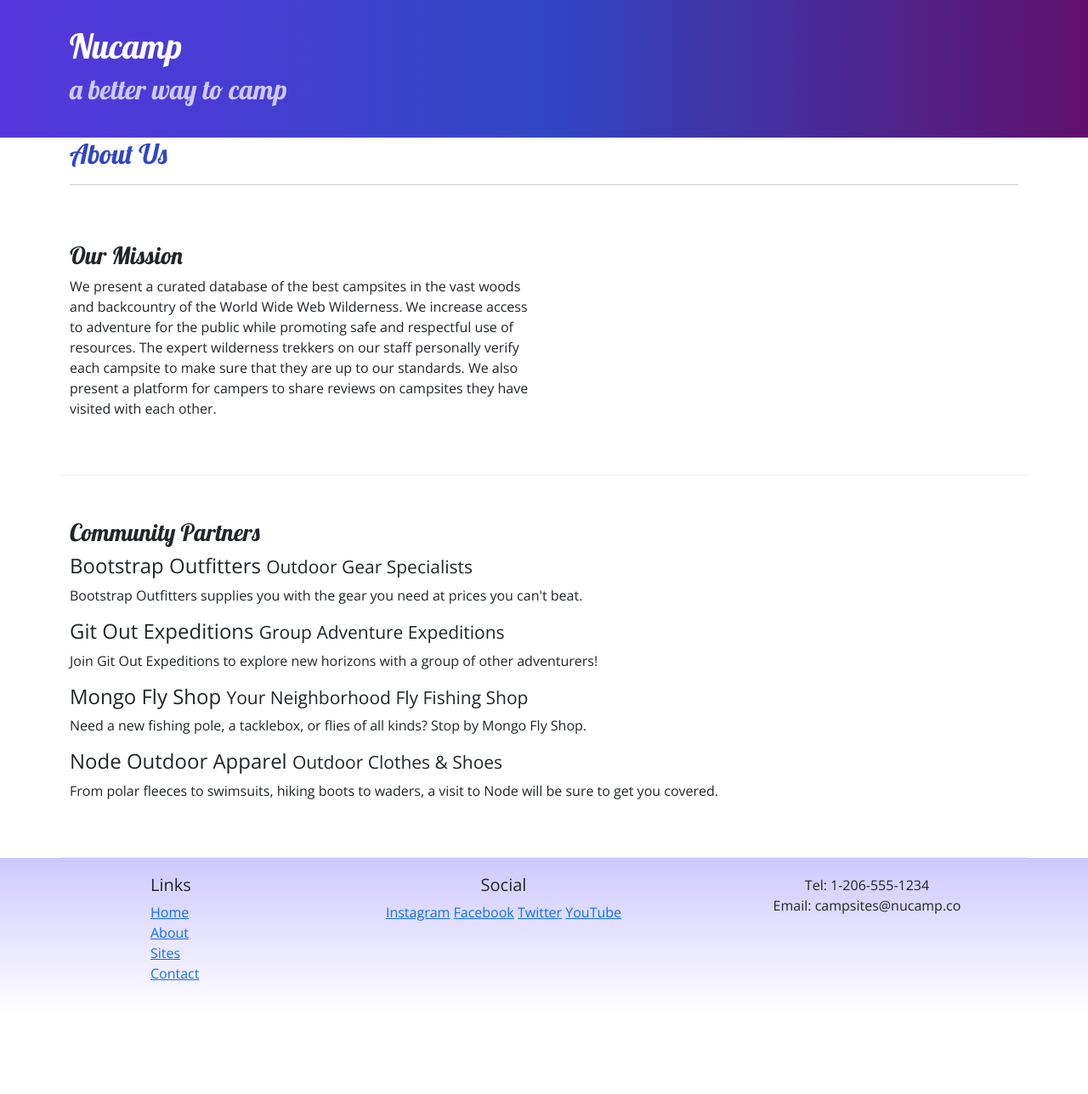
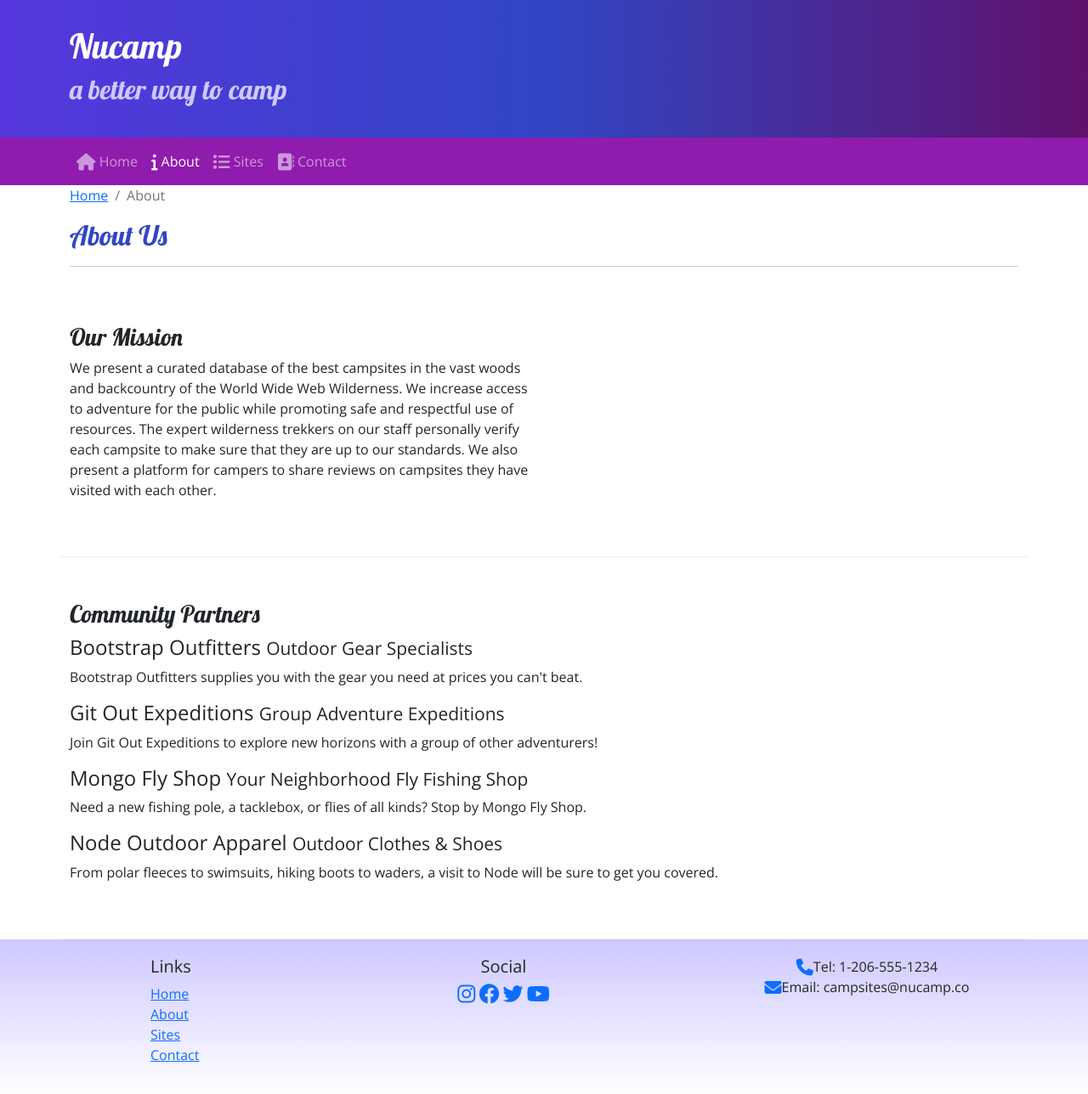
Before and after one commit to Ezrathewarrior/Nucampsite, a plain HTML site: page aboutus.html in a window 1280 px wide. Shown: the whole page at 85% size. Before the commit the page ends 1194 px from the top, so only its background shows below. Drawn offline with nearby package versions, Linux system fonts and the light colour scheme.

Commit message:
icon fonts

```diff
--- a/aboutus.html
+++ b/aboutus.html
@@ -9,7 +9,7 @@
     <link href="https://cdn.jsdelivr.net/npm/bootstrap@5.2.3/dist/css/bootstrap.min.css" rel="stylesheet" integrity="sha384-rbsA2VBKQhggwzxH7pPCaAqO46MgnOM80zW1RWuH61DGLwZJEdK2Kadq2F9CUG65" crossorigin="anonymous"/>
     <link rel="stylesheet" href="https://fonts.googleapis.com/css?family=Lobster|Open+Sans" />
     <link rel="stylesheet" href="css/styles.css">
-
+    <link rel="stylesheet" href="https://cdnjs.cloudflare.com/ajax/libs/font-awesome/6.2.1/css/all.min.css" integrity="sha512-MV7K8+y+gLIBoVD59lQIYicR65iaqukzvf/nwasF0nqhPay5w/9lJmVM2hMDcnK1OnMGCdVK+iQrJ7lzPJQd1w==" crossorigin="anonymous" referrerpolicy="no-referrer"/>
 </head>
 
 <body>
@@ -24,10 +24,30 @@
             </div>
         </div>
     </header>
+       <!--navbar-->
+       <nav class="navbar navbar-expand-sm navbar-dark sticky-top">
+        <div class="container">
+        <button class="navbar-toggler ms-auto " type="button" data-bs-toggle="collapse" data-bs-target="#nucampNavbar">
+            <span class="navbar-toggler-icon"></span>
+        </button>
+        <div class="collapse navbar-collapse" id="nucampNavbar">
+            <ul class="navbar-nav">
+                <li class="nav-item"><a class="nav-link" href="index.html"><i class="fa-solid fa-house fa-lg"></i> Home</a></li>
+                <li class="nav-item"><a class="nav-link active " href="#"><i class="fa-solid fa-info fa-lg"></i> About</a></li>
+                <li class="nav-item"><a class="nav-link " href="#"><i class="fa-solid fa-list fa-lg"></i> Sites</a></li>
+                <li class="nav-item"><a class="nav-link " href="#"><i class="fa-solid fa-address-book fa-lg"></i> Contact</a></li>
+            </ul>
+        </div>
+    </div>
+    </nav>
 
     <main class="container">
         <div>
             <div class="col-12">
+                <ol class="breadcrumb">
+                    <li class="breadcrumb-item"><a href="index.html">Home</a></li>
+                    <li class="breadcrumb-item active">About</li>
+                </ol>
                <h2>About Us</h2>
                <hr />
             </div>
@@ -72,14 +92,14 @@
                 </div>
                 <div class="col-6 col-sm-5 text-center">
                     <h5>Social</h5>
-                    <a href="http://instagram.com/">Instagram</a>
-                    <a href="http://facebook.com/">Facebook</a>
-                    <a href="http://twitter.com/">Twitter</a>
-                    <a href="http://youtube.com/">YouTube</a>
+                    <a href="http://instagram.com/"><i class="fa-brands fa-instagram fa-xl"></i></a>
+                    <a href="http://facebook.com/"><i class="fa-brands fa-facebook fa-xl"></i></a>
+                    <a href="http://twitter.com/"><i class="fa-brands fa-twitter fa-xl"></i></a>
+                    <a href="http://youtube.com/"><i class="fa-brands fa-youtube fa-xl"></i></a>
                 </div>
                 <div class="col-sm-4 text-center">
-                    Tel: 1-206-555-1234<br />
-                    Email: campsites@nucamp.co
+                    <i class="fa-solid fa-phone fa-lg text-primary"></i>Tel: 1-206-555-1234<br />
+                    <i class="fa-solid fa-envelope fa-lg text-primary"></i>Email: campsites@nucamp.co
                 </div>
            </div>
         </div>
--- a/css/styles.css
+++ b/css/styles.css
@@ -28,3 +28,7 @@ footer{
     border-bottom: 1px ridge;
     min-height: 200px;
 }
+
+.navbar {
+    background-color: #901cad;
+}
```
Also changed, not shown: index.html (+23 -6 lines).
